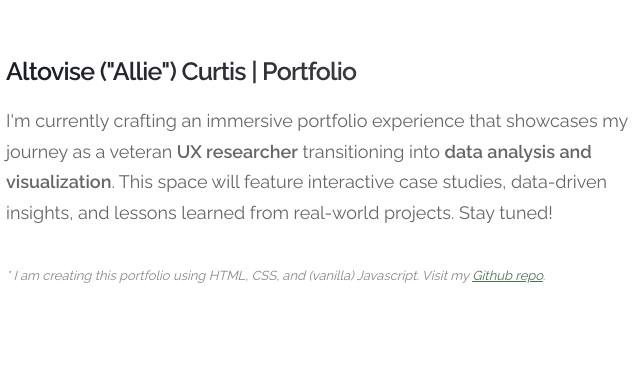
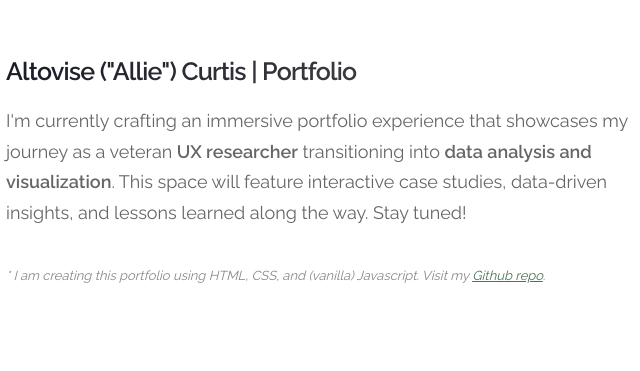
Before and after one commit to altovise/starter, a website: page index.html in a window 1280 px wide. Shown: the part 215-586 px from the top of the page, 154-794 px from the left. Drawn offline with Linux system fonts and the light colour scheme.

Commit message:
Change to verbiage

```diff
--- a/index.html
+++ b/index.html
@@ -227,7 +227,7 @@
       <div class="row">
         <div class="eight columns content-section">
           <h4>Altovise ("Allie") Curtis | Portfolio</h4>
-          <p>I'm currently crafting an immersive portfolio experience that showcases my journey as a veteran <strong>UX researcher</strong> transitioning into <strong>data analysis and visualization</strong>. This space will feature interactive case studies, data-driven insights, and lessons learned from real-world projects. Stay tuned!
+          <p>I'm currently crafting an immersive portfolio experience that showcases my journey as a veteran <strong>UX researcher</strong> transitioning into <strong>data analysis and visualization</strong>. This space will feature interactive case studies, data-driven insights, and lessons learned along the way. Stay tuned!
             <br><br>
             <em>* I am creating this portfolio using HTML, CSS, and (vanilla) Javascript. Visit my <a href="https://github.com/altovise/starter" target="_blank"> Github repo</a>.</em>
           </p>
```
